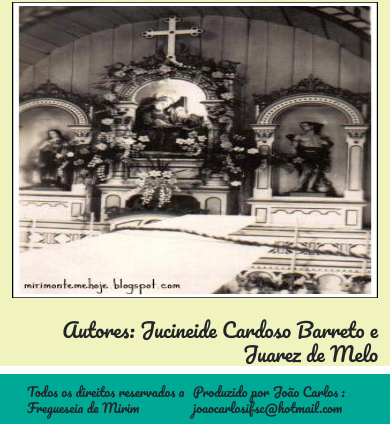
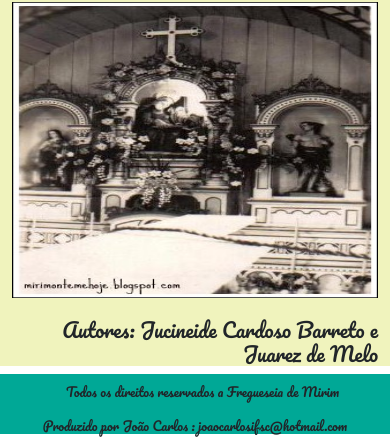
Before and after one commit to joao-carlos-dev/freguesia_de_mirim, a plain HTML site: page fundacao_bairro.html in a window 390 px wide. Shown: the part 6186-6623 px from the top of the page. Drawn offline with nearby package versions, Linux system fonts and the light colour scheme.

Commit message:
Terceiro commit
Responsivo para telas 320 e 360, colocando o footer como display block.

```diff
--- a/estilos.css
+++ b/estilos.css
@@ -697,8 +697,23 @@ main h1 {
         margin-left: 55px;
     }
 
+    .email-info {
+        text-align: center;
+    }
+
     iframe {
-        margin-left: 20px;
+        width: 350px;
+        height: 250px;
+        margin-left: 0;
+    }
+
+    #rodape h4 {
+        margin-left: 0;
+    }
+
+    footer {
+        display: block;
+        text-align: center;
     }
 }
 
@@ -819,7 +834,7 @@ main h1 {
     }
 
     #rodape {
-        height: 50px;
+        height: 60px;
     }
 
     #rodape h3 {
@@ -839,6 +854,11 @@ main h1 {
         width: 350px;
         height: 250px;
         margin-left: 0;
+    }
+
+    footer {
+        display: block;
+        text-align: center;
     }
 
     .carousel-item img {
```
